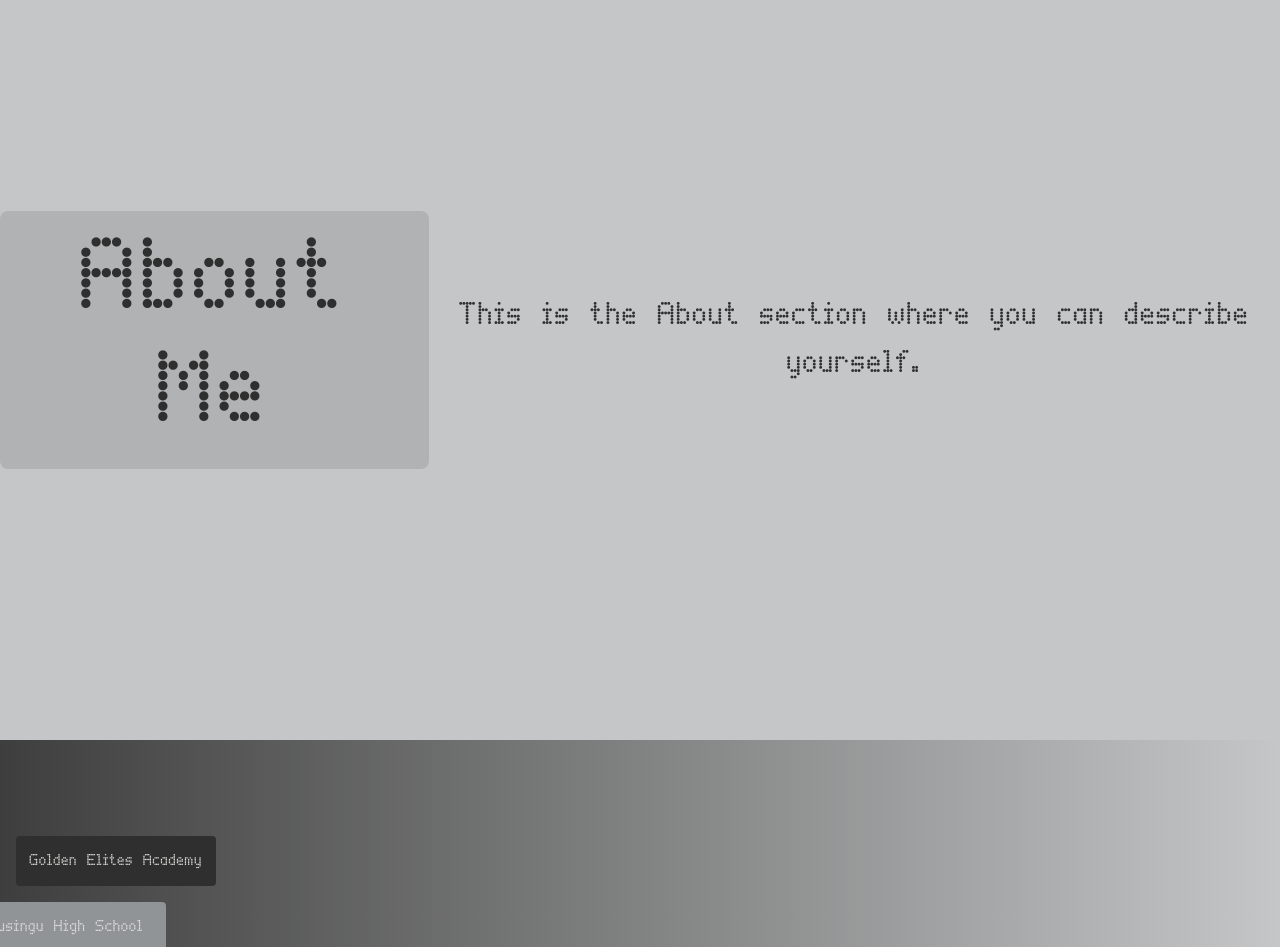
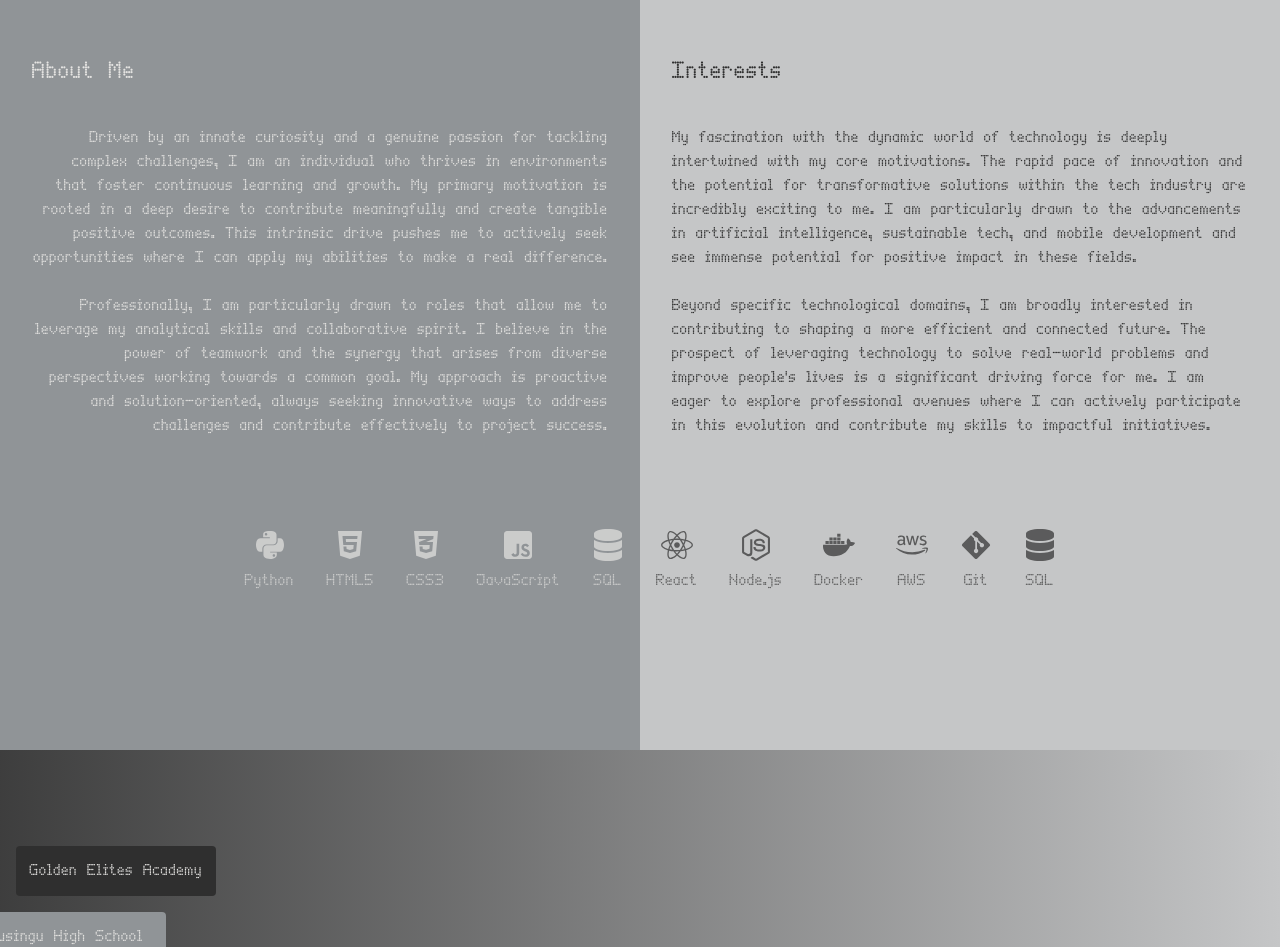
Before and after one commit to Kaballah/portfolio-kaballah, a React (Vite) app: page /Home in a window 1280 px wide. Shown: the part 860-1807 px from the top of the page. Built offline with nearby package versions, Linux system fonts and the light colour scheme.

Commit message:
Worked on the About section

```diff
--- a/src/components/About.css
+++ b/src/components/About.css
@@ -0,0 +1,135 @@
+/* About Section */
+.about-section {
+  display: flex;
+  flex-direction: column;
+  height: 100vh; /* Full viewport height */
+  /* background-color: var(--color-soft-platinum); */
+  overflow: hidden;
+  position: relative;
+  padding-top: 10px;
+}
+
+/* Left and Right Backgrounds */
+.about-section::before,
+.about-section::after {
+  content: '';
+  position: absolute;
+  top: 0;
+  bottom: 0;
+  width: 50%; /* Each side takes half the width */
+  z-index: 0; /* Place behind content */
+}
+
+.about-section::before {
+  left: 0;
+  background-color: var(--color-cool-pewter); /* Dark background for the left side */
+}
+
+.about-section::after {
+  right: 0;
+  background-color: var(--color-soft-platinum); /* Light background for the right side */
+}
+
+/* First and Second Sections */
+.about-interests-container {
+  display: flex;
+  flex: 3; /* Occupy 3/4 of the page height */
+  position: relative;
+  z-index: 1;
+}
+
+.about,
+.interests {
+  flex: 1; /* Split the container vertically */
+  padding: 2rem;
+  display: flex;
+  flex-direction: column;
+  justify-content: center;
+  /* align-items: flex-start; */
+  font-size: 1rem;
+}
+
+.about {
+  align-items: flex-start; /* Align content to the left */
+  text-align: right;
+  /* background-color: var(--color-cool-pewter); */
+  color: var(--color-silver-mist);
+}
+
+.interests {
+  align-items: flex-start; /* Align content to the left */
+  text-align: left;
+  /* background-color: var(--color-dark-graphite); */
+  color: var(--color-dark-graphite);
+}
+
+/* Third Section: Languages and Frameworks */
+/* Third Section: Languages and Frameworks */
+.languages-frameworks {
+  flex: 1;
+  display: flex;
+  justify-content: center; /* Center content horizontally */
+  align-items: flex-start; /* Center content vertically */
+  position: relative;
+  z-index: 1;
+  gap: 2rem;
+  padding: 0 1rem 2rem 1rem; /* Add some padding around the grid */
+}
+
+.languages-container {
+  flex: 1; /* Take up equal space */
+  display: flex;
+  flex-direction: column;
+  align-items: flex-end; /* Align content to the left */
+  justify-content: flex-start;
+  color: var(--color-silver-mist); /* Light color for the left section */
+}
+
+.frameworks-container {
+  flex: 1; /* Take up equal space */
+  display: flex;
+  flex-direction: column;
+  align-items: flex-start; /* Align content to the left */
+  justify-content: flex-start;
+  color: var(--color-dark-graphite); /* Dark color for the right section */
+}
+
+.icon-grid {
+  display: flex; /* Use flexbox for grid layout */
+  flex-wrap: wrap; /* Allow items to wrap to the next line */
+  gap: 2rem; /* Spacing between grid items */
+}
+
+.icon-item {
+  display: flex;
+  flex-direction: column;
+  align-items: center;
+  justify-content: center;
+  font-size: 2rem;
+  opacity: 0.7;
+  transition: opacity 0.3s;
+}
+
+.icon-item.left {
+    color: var(--color-silver-mist); /* Style for icons on the left if needed */
+}
+
+.icon-item:hover {
+  opacity: 1;
+  cursor: pointer;
+  animation: float 2s infinite alternate; /* Apply floating animation on hover */
+}
+
+@keyframes float {
+  0% {
+    transform: translateY(-1px);
+  }
+  100% {
+    transform: translateY(-5px);
+  }
+}
+
+.icon-item span {
+  margin-top: 0.5rem;
+  font-size: 1rem;
+}
--- a/src/components/About.jsx
+++ b/src/components/About.jsx
@@ -1,13 +1,77 @@
 import React from 'react';
-import './About.css'; // Create a CSS file for About-specific styles
+import './About.css';
+import { FaReact, FaNodeJs, FaPython, FaHtml5, FaCss3Alt, FaJsSquare, FaGitAlt, FaDocker, FaDatabase, FaAws } from 'react-icons/fa';
 
 function About() {
-    return (
-        <div id="About" className="full-height-section about-section">
-            <h1>About Me</h1>
-            <p>This is the About section where you can describe yourself.</p>
+  const languages = [
+    { id: 1, icon: <FaPython />, name: 'Python' },
+    { id: 2, icon: <FaHtml5 />, name: 'HTML5' },
+    { id: 3, icon: <FaCss3Alt />, name: 'CSS3' },
+    { id: 4, icon: <FaJsSquare />, name: 'JavaScript' },
+    { id: 5, icon: <FaDatabase />, name: 'SQL' },
+  ];
+
+  const frameworks = [
+    { id: 1, icon: <FaReact />, name: 'React' },
+    { id: 2, icon: <FaNodeJs />, name: 'Node.js' },
+    { id: 3, icon: <FaDocker />, name: 'Docker' },
+    { id: 4, icon: <FaAws />, name: 'AWS' },
+    { id: 5, icon: <FaGitAlt />, name: 'Git' },
+    { id: 6, icon: <FaDatabase />, name: 'SQL' },
+  ];
+
+  return (
+    <div id="About" className="full-height-section about-section">
+      <div className="about-section">
+        {/* First and Second Sections */}
+        <div className="about-interests-container">
+          {/* About Section */}
+          <div className="about">
+            <h2>About Me</h2>
+            <p>
+              Driven by an innate curiosity and a genuine passion for tackling complex challenges, I am an individual who thrives in environments that foster continuous learning and growth. My primary motivation is rooted in a deep desire to contribute meaningfully and create tangible positive outcomes. This intrinsic drive pushes me to actively seek opportunities where I can apply my abilities to make a real difference. <br></br> <br></br>
+              Professionally, I am particularly drawn to roles that allow me to leverage my analytical skills and collaborative spirit. I believe in the power of teamwork and the synergy that arises from diverse perspectives working towards a common goal. My approach is proactive and solution-oriented, always seeking innovative ways to address challenges and contribute effectively to project success.
+            </p>
+          </div>
+
+          {/* Interests Section */}
+          <div className="interests">
+            <h2>Interests</h2>
+            <p>
+              My fascination with the dynamic world of technology is deeply intertwined with my core motivations. The rapid pace of innovation and the potential for transformative solutions within the tech industry are incredibly exciting to me. I am particularly drawn to the advancements in artificial intelligence, sustainable tech, and mobile development and see immense potential for positive impact in these fields. <br></br> <br></br>
+              Beyond specific technological domains, I am broadly interested in contributing to shaping a more efficient and connected future. The prospect of leveraging technology to solve real-world problems and improve people's lives is a significant driving force for me. I am eager to explore professional avenues where I can actively participate in this evolution and contribute my skills to impactful initiatives.
+            </p>
+          </div>
         </div>
-    );
+
+        {/* Third Section: Languages and Frameworks */}
+        <div className="languages-frameworks">
+          <div className="languages-container">
+            {/* <h3>Languages</h3> */}
+            <div className="icon-grid">
+              {languages.map((language) => (
+                <div key={language.id} className="icon-item">
+                  {language.icon}
+                  <span>{language.name}</span>
+                </div>
+              ))}
+            </div>
+          </div>
+          <div className="frameworks-container">
+            {/* <h3>Frameworks &amp; Tools</h3> */}
+            <div className="icon-grid">
+              {frameworks.map((framework) => (
+                <div key={framework.id} className="icon-item">
+                  {framework.icon}
+                  <span>{framework.name}</span>
+                </div>
+              ))}
+            </div>
+          </div>
+        </div>
+      </div>
+    </div>
+  );
 }
 
 export default About;
```
